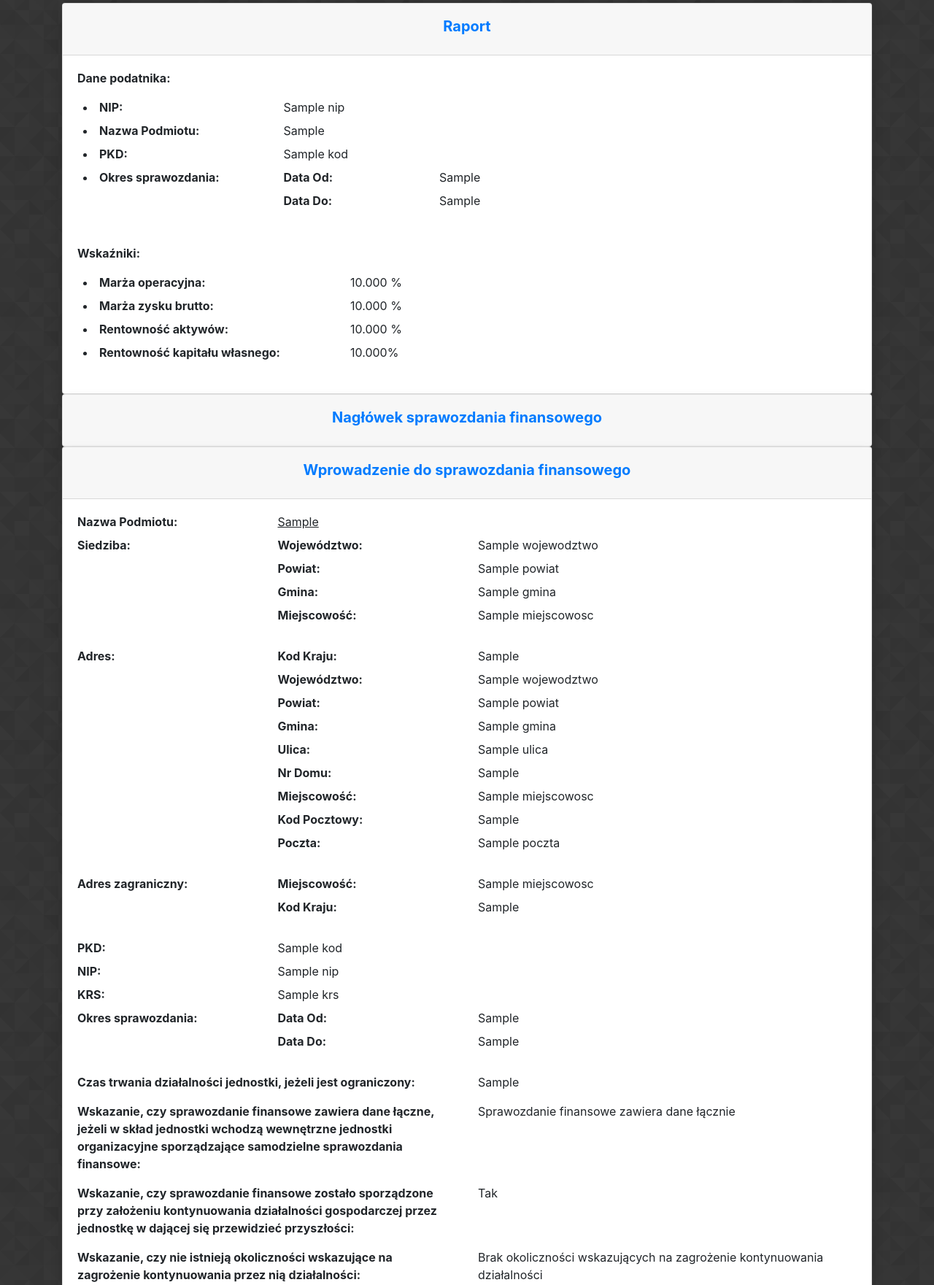
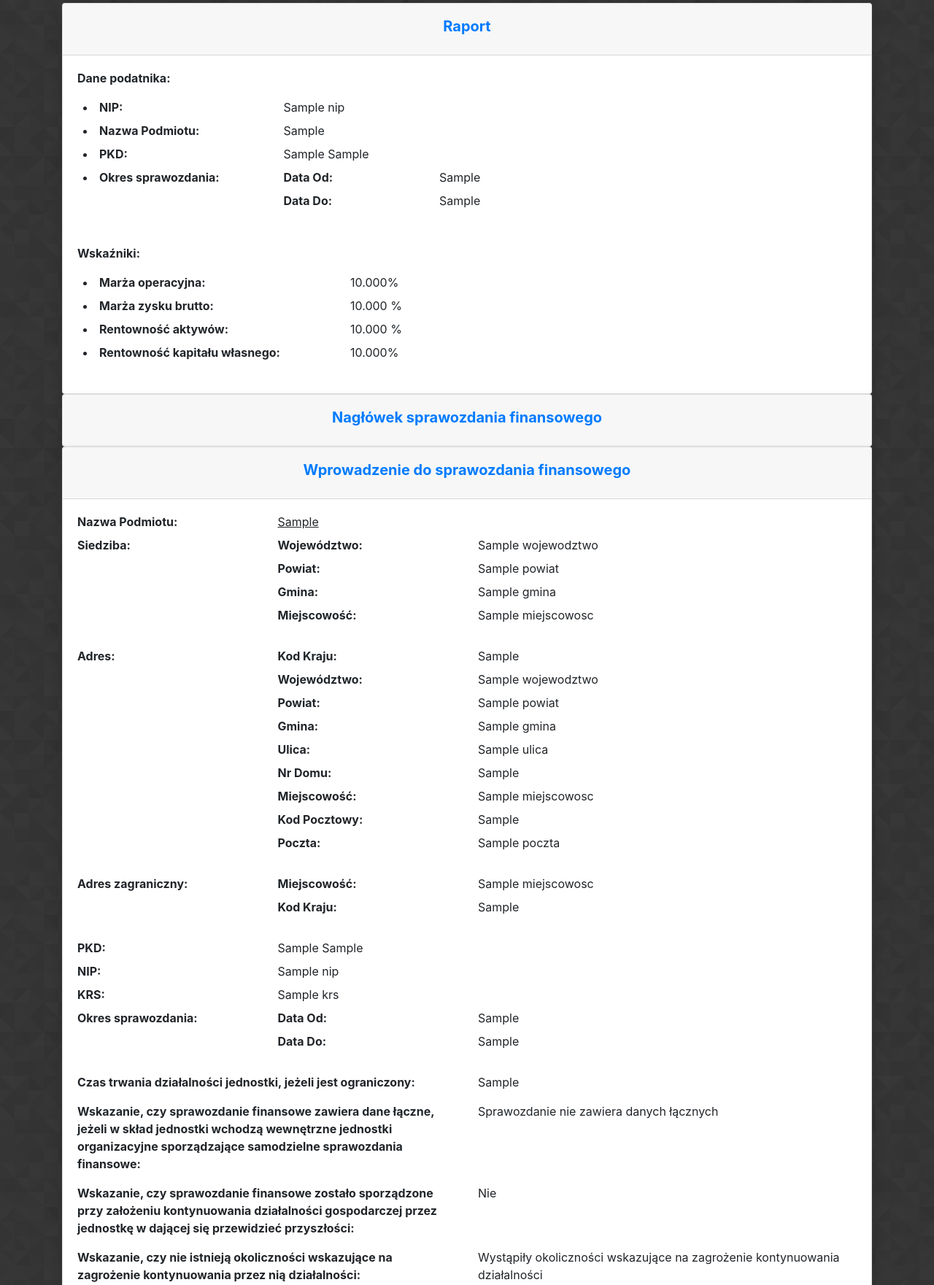
Before and after one commit to irakowski/E-Sprawozdanie, a Django app: template ESFViewer/templates/esfviewer/output.html in a window 1280 px wide, after a click on "Wprowadzenie do sprawozdania finansowego". Shown: the part 206-1967 px from the top of the page at 73% size. Run offline with Django 3.2, Linux system fonts and the light colour scheme; the template is opened without the code that fills it: most values are stand-ins (such as "Sample title", 1, 10 or a date in 2020); some libraries are stand-ins or nearby versions.

Commit message:
TemplatesReorg

```diff
--- a/ESFViewer/templates/esfviewer/bilans.html
+++ b/ESFViewer/templates/esfviewer/bilans.html
@@ -22,12 +22,12 @@
               </tr>
             </thead>
             <tbody>
-              {% for entry in data.Bilans %}
+              {% for key, value in data.Bilans.items %}
               <tr>
-                <th scope="row">{{ desc| get_item:entry.0 }}</th>
-                <td>{{entry.2|thousands}}</td>
-                <td>{{entry.4|thousands}}</td>
-                <td>{{entry.6|thousands}}</td>
+                <th scope="row">{{ desc| get_item:key }}</th>
+                <td>{{value.KwotaA |thousands}}</td>
+                <td>{{value.KwotaB |thousands}}</td>
+                <td>{{value.KwotaC |thousands}}</td>
               </tr>
               {% endfor %}
             </tbody>
--- a/ESFViewer/templates/esfviewer/naglowek.html
+++ b/ESFViewer/templates/esfviewer/naglowek.html
@@ -1,3 +1,4 @@
+{% load viewer_tags %}
 <section>
   <div class="accordion" id="accordionHeader">
     <div class="card shadow">
@@ -12,19 +13,19 @@
         <div class="card-body">
           <dl class="row">
             <dt class="col-sm-3">Okres od:</dt>
-            <dd class="col-sm-9">{{data.naglowek.OkresOd}}</dd>
+            <dd class="col-sm-9">{{data.Naglowek.OkresOd}}</dd>
 
             <dt class="col-sm-3">Okres do:</dt>
-            <dd class="col-sm-9">{{data.naglowek.OkresDo}}</dd>
+            <dd class="col-sm-9">{{data.Naglowek.OkresDo}}</dd>
 
             <dt class="col-sm-3">Data sporządzenia:</dt>
-            <dd class="col-sm-9">{{data.naglowek.DataSporzadzenia}}</dd>
+            <dd class="col-sm-9">{{data.Naglowek.DataSporzadzenia}}</dd>
 
             <dt class="col-sm-3">Kod Sprawozdania:</dt>
-            <dd class="col-sm-9">{{data.naglowek.KodSprawozdania}}</dd>
+            <dd class="col-sm-9">{{data.Naglowek.KodSprawozdania}}</dd>
 
             <dt class="col-sm-3">Wariant Sprawozdania:</dt>
-            <dd class="col-sm-9">{{data.naglowek.WariantSprawozdania}}</dd>
+            <dd class="col-sm-9">{{data.Naglowek.WariantSprawozdania}}</dd>
           </dl>
         </div>
       </div>
--- a/ESFViewer/templates/esfviewer/rachunek_zmian.html
+++ b/ESFViewer/templates/esfviewer/rachunek_zmian.html
@@ -1,4 +1,5 @@
 {% load viewer_tags %}
+{% if data.RachunekPrzeplywow %}
 <section>
   <div class="accordion" id="accordionPrzeplywy">
     <div class="card shadow">
@@ -21,12 +22,12 @@
               </tr>
             </thead>
             <tbody>
-              {% for entry in data.rachunek %}
+              {% for key, value in data.RachunekPrzeplywow.items %}
               <tr>
-                <th scope="row">{{ rachunek| get_item:entry.0 }}</th>
-                <td>{{entry.2|thousands}}</td>
-                <td>{{entry.4|thousands}}</td>
-                <td>{{entry.6|thousands}}</td>
+                <th scope="row">{{ rachunek| get_item:key }}</th>
+                <td>{{value.KwotaA |thousands}}</td>
+                <td>{{value.KwotaB |thousands}}</td>
+                <td>{{value.KwotaC |thousands}}</td>
               </tr>
               {% endfor %}
             </tbody>
@@ -36,3 +37,4 @@
     </div>
   </div>
 </section>
+{% endif %}
--- a/ESFViewer/templates/esfviewer/report.html
+++ b/ESFViewer/templates/esfviewer/report.html
@@ -14,18 +14,26 @@
               <dt class="col-sm-3 mb-3">Dane podatnika:</dt>
               <dd class="col-sm-9 mb-3"></dd>
               <dt class="col-sm-3 ml-2"><li>NIP:</li> </dt>
-              <dd class="col-sm-7">{{data.nip|default_if_none:'Brak przedstawionego numberu NIP'}}</dd>
+              <dd class="col-sm-7">{{data.Wprowadzenie.NIP|default_if_none:'Brak przedstawionego numberu NIP'}}</dd>
               <dt class="col-sm-3 ml-2"><li>Nazwa Podmiotu:</li> </dt>
-              <dd class="col-sm-7">{{data.podmiot.NazwaFirmy}}</dd>
+              <dd class="col-sm-7">{{data.Wprowadzenie.Nazwa_siedziba.NazwaFirmy}}</dd>
+
+
+              {% if data.Wprowadzenie.PKD %}
               <dt class="col-sm-3 ml-2"><li>PKD:</li> </dt>
-              <dd class="col-sm-7">{% for kod in data.pkd%} {{kod}} {% endfor %}</dd>
+              <dd class="col-sm-7">{{ data.Wprowadzenie.PKD.KodPKD}} {{data.Wprowadzenie.PKD.KodyPKD }}</dd>
+              {% else %}
+              <dt class="col-sm-3 ml-2"><li>PKD:</li> </dt>
+              <dd class="col-sm-7">Brak podanych PKD w niniejszym sprawozdaniu</dd>
+              {% endif %}
+
               <dt class="col-sm-3 ml-2"><li>Okres sprawozdania:</li></dt>
               <dd class="col-sm-7">
                 <dl class="row">
                   <dt class="col-sm-4">Data Od:</dt>
-                  <dd class="col-sm-8">{{data.okres_sprawozdania.DataOd}}</dd>
+                  <dd class="col-sm-8">{{data.Wprowadzenie.ZakresDat.DataOd}}</dd>
                   <dt class="col-sm-4">Data Do:</dt>
-                  <dd class="col-sm-8">{{data.okres_sprawozdania.DataDo}}</dd>
+                  <dd class="col-sm-8">{{data.Wprowadzenie.ZakresDat.DataDo}}</dd>
                 </dl>
               </dd>
 
@@ -33,16 +41,25 @@
               <dd class="col-sm-9 mt-3 mb-3"></dd>
 
               <dt class="col-sm-4 ml-2"><li>Marża operacyjna:</li></dt>
-              <dd class="col-sm-6">{{data.marza_operacyjna|floatformat:3}} %</dd>
+              {% if data.marza_operacyjna %}
+              <dd class="col-sm-6">{{data.marza_operacyjna|floatformat:3}}%</dd>
+              {% else %}
+              <dd class="col-sm-6">Brak możliwości obliczenia wskaźnika</dd>
+              {% endif %}
 
               <dt class="col-sm-4 ml-2"><li>Marża zysku brutto:</li></dt>
-              <dd class="col-sm-6">{{data.marza_zysku_brutto|floatformat:3}} %</dd>
+              {% if data.marza_zysku_brutto%}
+              <dd class="col-sm-6">{{data.marza_zysku_brutto |floatformat:3}} %</dd>
+              {% else %}
+              <dd class="col-sm-6">Brak możliwości obliczenia wskaźnika</dd>
+              {% endif %}
+
 
               <dt class="col-sm-4 ml-2"><li>Rentowność aktywów:</li></dt>
-              <dd class="col-sm-6">{{data.rentownosc_aktywow|floatformat:3}} %</dd>
+              <dd class="col-sm-6">{{data.rentownosc_aktywow |floatformat:3}} %</dd>
 
               <dt class="col-sm-4 ml-2"><li>Rentowność kapitału własnego:</li></dt>
-              <dd class="col-sm-6">{{data.rentownosc_kapitalu_wlasnego|floatformat:3}}%</dd>
+              <dd class="col-sm-6">{{data.rentownosc_kapitalu_wlasnego |floatformat:3}}%</dd>
 
             </dl>
           </div>
--- a/ESFViewer/templates/esfviewer/rzis.html
+++ b/ESFViewer/templates/esfviewer/rzis.html
@@ -22,12 +22,12 @@
               </tr>
             </thead>
             <tbody>
-              {% for entry in data.rzis %}
+              {% for key, value in data.RZiS.items %}
               <tr>
-                <th scope="row">{{ rzis| get_item:entry.0 }}</th>
-                <td>{{entry.2|thousands}}</td>
-                <td>{{entry.4|thousands}}</td>
-                <td>{{entry.6|thousands}}</td>
+                <th scope="row">{{ rzis| get_item:key }}</th>
+                <td>{{value.KwotaA |thousands}}</td>
+                <td>{{value.KwotaB |thousands}}</td>
+                <td>{{value.KwotaC |thousands}}</td>
               </tr>
               {% endfor %}
             </tbody>
--- a/ESFViewer/templates/esfviewer/upload_form.html
+++ b/ESFViewer/templates/esfviewer/upload_form.html
@@ -3,7 +3,7 @@
 {% load static %}
 {% block content %}
   <div class="container" style="color: white;">
-    <h3 class="mt-5 mb-5 text-center">Upload Xml</h3>
+    <h3 class="mt-5 mb-5 text-center">Upload XML</h3>
       {% if messages %}
         {% for message in messages %}
         <div class="alert alert-danger" role="alert">
--- a/ESFViewer/templates/esfviewer/wprowadzenie.html
+++ b/ESFViewer/templates/esfviewer/wprowadzenie.html
@@ -1,3 +1,4 @@
+{% load viewer_tags %}
 <section>
     <div class="accordion" id="accordionIntro">
       <div class="card shadow">
@@ -12,19 +13,19 @@
           <div class="card-body">
             <dl class="row">
               <dt class="col-sm-3">Nazwa Podmiotu: </dt>
-              <dd class="col-sm-9"><u>{{data.podmiot.NazwaFirmy}}</u></dd>
+              <dd class="col-sm-9"><u>{{data.Wprowadzenie.Nazwa_siedziba.NazwaFirmy}}</u></dd>
 
               <dt class="col-sm-3">Siedziba:</dt>
               <dd class="col-sm-9">
                 <dl class="row">
                   <dt class="col-sm-4">Województwo:</dt>
-                  <dd class="col-sm-8">{{data.siedziba.Wojewodztwo}}</dd>
+                  <dd class="col-sm-8">{{data.Wprowadzenie.Nazwa_siedziba.Wojewodztwo}}</dd>
                   <dt class="col-sm-4">Powiat:</dt>
-                  <dd class="col-sm-8">{{data.siedziba.Powiat}}</dd>
+                  <dd class="col-sm-8">{{data.Wprowadzenie.Nazwa_siedziba.Powiat}}</dd>
                   <dt class="col-sm-4">Gmina:</dt>
-                  <dd class="col-sm-8">{{data.siedziba.Gmina}}</dd>
+                  <dd class="col-sm-8">{{data.Wprowadzenie.Nazwa_siedziba.Gmina}}</dd>
                   <dt class="col-sm-4">Miejscowość:</dt>
-                  <dd class="col-sm-8">{{data.siedziba.Miejscowosc}}</dd>
+                  <dd class="col-sm-8">{{data.Wprowadzenie.Nazwa_siedziba.Miejscowosc}}</dd>
                 </dl>
               </dd>
 
@@ -32,76 +33,99 @@
               <dd class="col-sm-9">
                 <dl class="row">
                   <dt class="col-sm-4">Kod Kraju:</dt>
-                  <dd class="col-sm-8">{{data.adres.KodKraju}}</dd>
+                  <dd class="col-sm-8">{{data.Wprowadzenie.Adres.KodKraju}}</dd>
                   <dt class="col-sm-4">Województwo:</dt>
-                  <dd class="col-sm-8">{{data.adres.Wojewodztwo}}</dd>
+                  <dd class="col-sm-8">{{data.Wprowadzenie.Adres.Wojewodztwo}}</dd>
                   <dt class="col-sm-4">Powiat:</dt>
-                  <dd class="col-sm-8">{{data.adres.Powiat}}</dd>
+                  <dd class="col-sm-8">{{data.Wprowadzenie.Adres.Powiat}}</dd>
                   <dt class="col-sm-4">Gmina:</dt>
-                  <dd class="col-sm-8">{{data.adres.Gmina}}</dd>
+                  <dd class="col-sm-8">{{data.Wprowadzenie.Adres.Gmina}}</dd>
+                  {% if data.Wprowadzenie.Adres.Ulica %}
                   <dt class="col-sm-4">Ulica:</dt>
-                  <dd class="col-sm-8">{{data.adres.Ulica}}</dd>
+                  <dd class="col-sm-8">{{data.Wprowadzenie.Adres.Ulica}}</dd>
+                  {% endif %}
                   <dt class="col-sm-4">Nr Domu:</dt>
-                  <dd class="col-sm-8">{{data.adres.NrDomu}}</dd>
+                  <dd class="col-sm-8">{{data.Wprowadzenie.Adres.NrDomu}}</dd>
                   <dt class="col-sm-4">Miejscowość:</dt>
-                  <dd class="col-sm-8">{{data.adres.Miejscowosc}}</dd>
+                  <dd class="col-sm-8">{{data.Wprowadzenie.Adres.Miejscowosc}}</dd>
                   <dt class="col-sm-4">Kod Pocztowy:</dt>
-                  <dd class="col-sm-8">{{data.adres.KodPocztowy}}</dd>
+                  <dd class="col-sm-8">{{data.Wprowadzenie.Adres.KodPocztowy}}</dd>
                   <dt class="col-sm-4">Poczta:</dt>
-                  <dd class="col-sm-8">{{data.adres.Poczta}}</dd>
+                  <dd class="col-sm-8">{{data.Wprowadzenie.Adres.Poczta}}</dd>
                 </dl>
               </dd>
-              {% if data.adres_zagran %}
+              {% if data.Wprowadzenie.AdresPrzedsiebiorcyZagranicznego %}
               <dt class="col-sm-3">Adres zagraniczny:</dt>
               <dd class="col-sm-9">
                 <dl class="row">
                   <dt class="col-sm-4">Miejscowość:</dt>
-                  <dd class="col-sm-8">{{data.adres_zagran.Miejscowosc}}</dd>
+                  <dd class="col-sm-8">{{data.Wprowadzenie.AdresPrzedsiebiorcyZagranicznego.Miejscowosc}}</dd>
                   <dt class="col-sm-4">Kod Kraju:</dt>
-                  <dd class="col-sm-8">{{data.adres_zagran.KodKraju}}</dd>
+                  <dd class="col-sm-8">{{data.Wprowadzenie.AdresPrzedsiebiorcyZagranicznego.KodKraju}}</dd>
                 </dl>
               </dd>
               {% endif %}
+
+              {% if data.Wprowadzenie.PKD %}
               <dt class="col-sm-3">PKD: </dt>
-              <dd class="col-sm-9">{% for kod in data.pkd%} {{kod}} {% endfor %}</dd>
+              <dd class="col-sm-9">{{ data.Wprowadzenie.PKD.KodPKD}} {{data.Wprowadzenie.PKD.KodyPKD }}</dd>
+              {% else %}
+              <dt class="col-sm-3">PKD: </dt>
+              <dd class="col-sm-9">Brak podanych PKD w niniejszym sprawozdaniu</dd>
+              {% endif %}
 
+
+              {% if data.Wprowadzenie.NIP %}
               <dt class="col-sm-3">NIP: </dt>
-              <dd class="col-sm-9">{{data.nip}}</dd>
-              {% if data.krs %}
+              <dd class="col-sm-9">{{data.Wprowadzenie.NIP}}</dd>
+              {% else %}
+              <dt class="col-sm-3">NIP: </dt>
+              <dd class="col-sm-9">Nie podano numeru NIP</dd>
+              {% endif %}
+
+              {% if data.Wprowadzenie.KRS %}
               <dt class="col-sm-3">KRS: </dt>
-              <dd class="col-sm-9">{{data.krs|default_if_none:"Brak wypełnionej rubryki w niniejszym sprawozdaniu"}}</dd>
+              <dd class="col-sm-9">{{data.Wprowadzenie.KRS}}</dd>
+              {% else %}
+              <dt class="col-sm-3">KRS: </dt>
+              <dd class="col-sm-9">Nie podano numeru KRS w sprawozdaniu</dd>
               {% endif %}
+
+
               <dt class="col-sm-3">Okres sprawozdania:</dt>
               <dd class="col-sm-9">
                 <dl class="row">
                   <dt class="col-sm-4">Data Od:</dt>
-                  <dd class="col-sm-8">{{data.okres_sprawozdania.DataOd}}</dd>
+                  <dd class="col-sm-8">{{data.Wprowadzenie.ZakresDat.DataOd}}</dd>
                   <dt class="col-sm-4">Data Do:</dt>
-                  <dd class="col-sm-8">{{data.okres_sprawozdania.DataDo}}</dd>
+                  <dd class="col-sm-8">{{data.Wprowadzenie.ZakresDat.DataDo}}</dd>
                 </dl>
               </dd>
+              {% if data.Wprowadzenie.OgranicCzasDzialalnosci %}
               <dt class="col-sm-6 mb-3">Czas trwania działalności jednostki, jeżeli jest ograniczony: </dt>
-              <dd class="col-sm-6 mb-3">{{data.czas_dzialalnosci_jezeli_ograniczony|default_if_none:"Brak rubryki w niniejszym sprawozdaniu"}}</dd>
+              <dd class="col-sm-6 mb-3">{{data.Wprowadzenie.OgranicCzasDzialalnosci}}</dd>
+              {% endif %}
+
               <dt class="col-sm-6 mb-3">Wskazanie, czy sprawozdanie finansowe zawiera dane łączne, jeżeli w skład jednostki wchodzą wewnętrzne jednostki organizacyjne sporządzające samodzielne sprawozdania finansowe: </dt>
-              <dd class="col-sm-6 mb-3">{{data.dane_laczne|yesno:"Sprawozdanie finansowe zawiera dane łącznie,Sprawozdanie nie zawiera danych łącznych"}}</dd>
+              <dd class="col-sm-6 mb-3">{{data.Wprowadzenie.SprFinDaneLaczne|to_bool|yesno:"Sprawozdanie finansowe zawiera dane łącznie,Sprawozdanie nie zawiera danych łącznych"}}</dd>
 
               <dt class="col-sm-6 mb-3">Wskazanie, czy sprawozdanie finansowe zostało sporządzone przy założeniu kontynuowania działalności gospodarczej przez jednostkę w dającej się przewidzieć przyszłości: </dt>
-              <dd class="col-sm-6 mb-3">{{data.kontynuacja_dzialalnosci.P_5A|yesno:"Tak,Nie,Brak informacji"}}</dd>
+              <dd class="col-sm-6 mb-3">{{data.Wprowadzenie.KontynuacjaDzialalnosci.P_5A|to_bool|yesno:'Tak, Nie'}}</dd>
               <dt class="col-sm-6 mb-3">Wskazanie, czy nie istnieją okoliczności wskazujące na zagrożenie kontynuowania przez nią działalności: </dt>
-              <dd class="col-sm-6 mb-3">{{data.kontynuacja_dzialalnosci.P_5B|yesno:"Brak okoliczności wskazujących na zagrożenie kontynuowania działalności,Wystąpiły okoliczności wskazujące na zagrożenie kontynuowania działalności, Brak informacji"}}</dd>
+              <dd class="col-sm-6 mb-3">{{data.Wprowadzenie.KontynuacjaDzialalnosci.P_5B|to_bool|yesno:"Brak okoliczności wskazujących na zagrożenie kontynuowania działalności,Wystąpiły okoliczności wskazujące na zagrożenie kontynuowania działalności"}}</dd>
               <dt class="col-sm-6 mb-3">Opis okoliczności wskazujących na zagrożenie kontynuowania działalności </dt>
-              {% if data.kontynuacja_dzialalnosci.P_5C %}
-              <dd class="col-sm-6 mb-3">{{data.kontynuacja_dzialalnosci.P_5C}}</dd>
+              {% if data.Wprowadzenie.KontynuacjaDzialalnosci.P_5C %}
+              <dd class="col-sm-6 mb-3">{{data.Wprowadzenie.KontynuacjaDzialalnosci.P_5C}}</dd>
               {% else %}
               <dd class="col-sm-6 mb-3">Brak przedstawionego opisu</dd>
               {% endif %}
 
-              {% if data.info_o_polaczeniu %}
-              <dt class="col-sm-3">Wskazanie czy sprawozdania zostało sporządzone po połączeniu spółek: </dt>
-              <dd class="col-sm-9">{{data.info_o_polaczeniu.P_6A|yesno:"sprawozdanie sporządzone po połączeniu spółek,sprawozdanie sporządzone przed połączeniem"}}</dd>
+              {% if data.Wprowadzenie.SprFinPoPolaczeniu %}
+              <dd class="col-sm-6 mb-3">Wskazanie czy sprawozdania zostało sporządzone po połączeniu spółek: </dt>
+              <dd class="col-sm-6 mb-3">{{data.Wprowadzenie.SprFinPoPolaczeniu.P_6A|to_bool|yesno:"sprawozdanie sporządzone po połączeniu spółek,sprawozdanie sporządzone przed połączeniem"}}</dd>
 
-              <dt class="col-sm-3">Wskazanie zastosowanej metody rozliczenia połączenia (nabycia, łączenia udziałów): </dt>
-              <dd class="col-sm-9">{{data.info_o_polaczeniu.P_6B}}</dd>
+              <dd class="col-sm-6 mb-3">Wskazanie zastosowanej metody rozliczenia połączenia (nabycia, łączenia udziałów): </dt>
+              <dd class="col-sm-6 mb-3">{{data.Wprowadzenie.SprFinPoPolaczeniu.P_6B}}</dd>
               {% endif %}
             </dl>
           </div>
--- a/ESFViewer/templates/esfviewer/zasady.html
+++ b/ESFViewer/templates/esfviewer/zasady.html
@@ -11,11 +11,24 @@
         <div id="collapseThree" class="collapse hide" aria-labelledby="headingThree" data-parent="#accordionZasady">
           <div class="card-body">
             <dl class="row">
-              <dt class="col-sm-1"></dt>
-              <dd class="col-sm-10">{{data.zasady}}</dd>
+              <dt class="col-sm-2">Metody wyceny aktywów i pasywów (także amortyzacji)</dt>
+              <dd class="col-sm-10">{{data.Wprowadzenie.Zasady.P_7A}} {{data.Wprowadzenie.Zasady.P_6A}}</dd>
 
-              <dt class="col-sm-1"></dt>
-              <dd class="col-sm-10">{{data.zalozenia}}</dd>
+              <dt class="col-sm-2">Zasady ustalenia wyniku finansowego</dt>
+              <dd class="col-sm-10">{{data.Wprowadzenie.Zasady.P_7B}} {{data.Wprowadzenie.Zasady.P_6B}}</dd>
+
+              <dt class="col-sm-2">Sposób sporządzenia sprawozdania finansowego</dt>
+              <dd class="col-sm-10">{{data.Wprowadzenie.Zasady.P_7C}} {{data.Wprowadzenie.Zasady.P_6C}}</dd>
+
+              {% if data.Wprowadzenie.Zasady.P_7D %}
+              <dt class="col-sm-2">Inne</dt>
+              <dd class="col-sm-10">{{data.Wprowadzenie.Zasady.P_7D}}</dd>
+              {% endif %}
+
+              {% if data.Wprowadzenie.Zalozenia%}
+              <dt class="col-sm-2">Zalożenia</dt>
+              <dd class="col-sm-10">{{data.Wprowadzenie.Zalozenia}}</dd>
+              {% endif %}
             </dl>
           </div>
         </div>
--- a/ESFViewer/templates/esfviewer/zmiany.html
+++ b/ESFViewer/templates/esfviewer/zmiany.html
@@ -1,4 +1,6 @@
+
 {% load viewer_tags %}
+{% if data.ZestawienieZmian %}
 <section>
   <div class="accordion" id="accordionZmiany">
     <div class="card shadow">
@@ -21,12 +23,12 @@
               </tr>
             </thead>
             <tbody>
-              {% for entry in data.zmiany %}
+              {% for key, value in data.ZestawienieZmian.items %}
               <tr>
-                <th scope="row">{{ zmiany| get_item:entry.0 }}</th>
-                <td>{{entry.2|thousands}}</td>
-                <td>{{entry.4|thousands}}</td>
-                <td>{{entry.6|thousands}}</td>
+                <th scope="row">{{ zmiany| get_item:key }}</th>
+                <td>{{value.KwotaA|thousands}}</td>
+                <td>{{value.KwotaB|thousands}}</td>
+                <td>{{value.KwotaC|thousands}}</td>
               </tr>
               {% endfor %}
             </tbody>
@@ -36,3 +38,4 @@
     </div>
   </div>
 </section>
+{% endif %}
```
